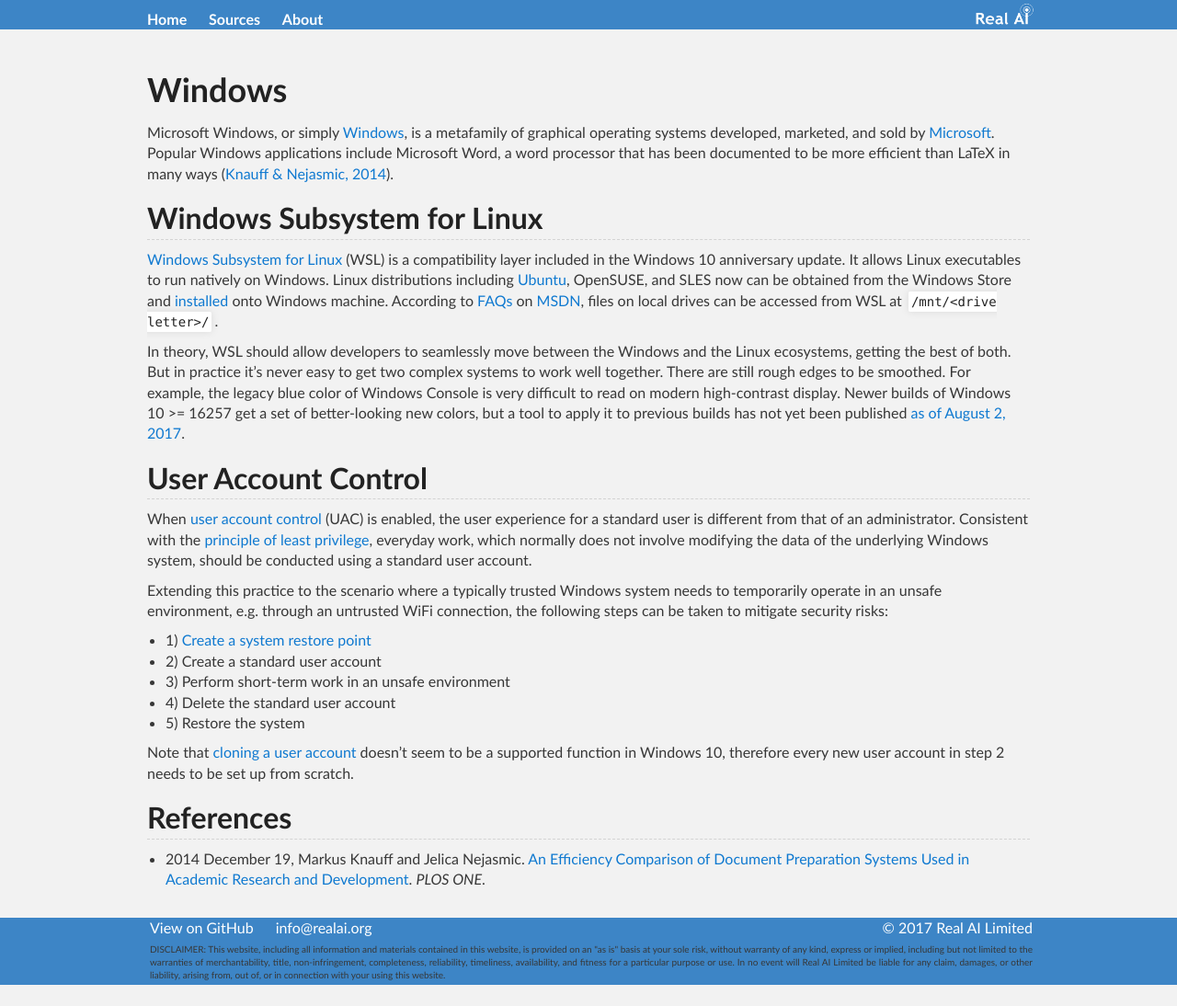
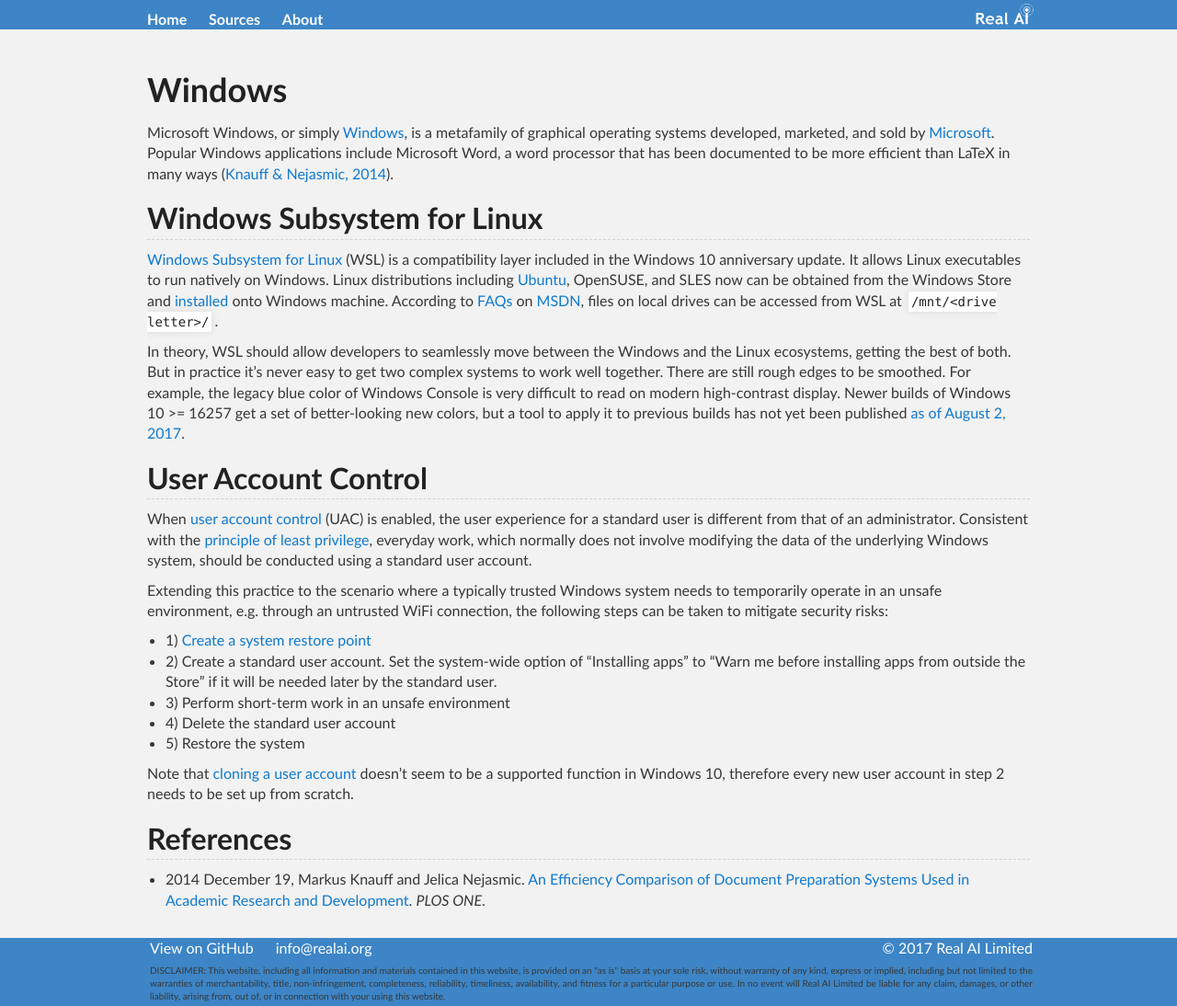
Before and after one commit to Tonywuhk/realai.org, a Jekyll site: the page built from course/windows.md, in a window 1280 px wide. Shown: the whole page at 92% size. Built offline with Jekyll 4.4.1, drawn with Linux system fonts in a browser that asks for light colours; our own code applies the rules of GitHub Pages for plain Markdown files; the repository's description, which GitHub fills in, is left out; before the commit the page ends 1071 px from its top, so only the background shows below that.

Commit message:
Update files

```diff
--- a/course/windows.md
+++ b/course/windows.md
@@ -18,7 +18,7 @@
 Extending this practice to the scenario where a typically trusted Windows system needs to temporarily operate in an unsafe environment, e.g. through an untrusted WiFi connection, the following steps can be taken to mitigate security risks:
 
 * 1) [Create a system restore point](https://support.microsoft.com/en-hk/help/4027538/windows-create-a-system-restore-point)
-* 2) Create a standard user account
+* 2) Create a standard user account. Set the system-wide option of "Installing apps" to "Warn me before installing apps from outside the Store" if it will be needed later by the standard user.
 * 3) Perform short-term work in an unsafe environment
 * 4) Delete the standard user account
 * 5) Restore the system
```
Also changed, not shown: machine-learning/autonomous-driving.md (+1 -0 lines).
